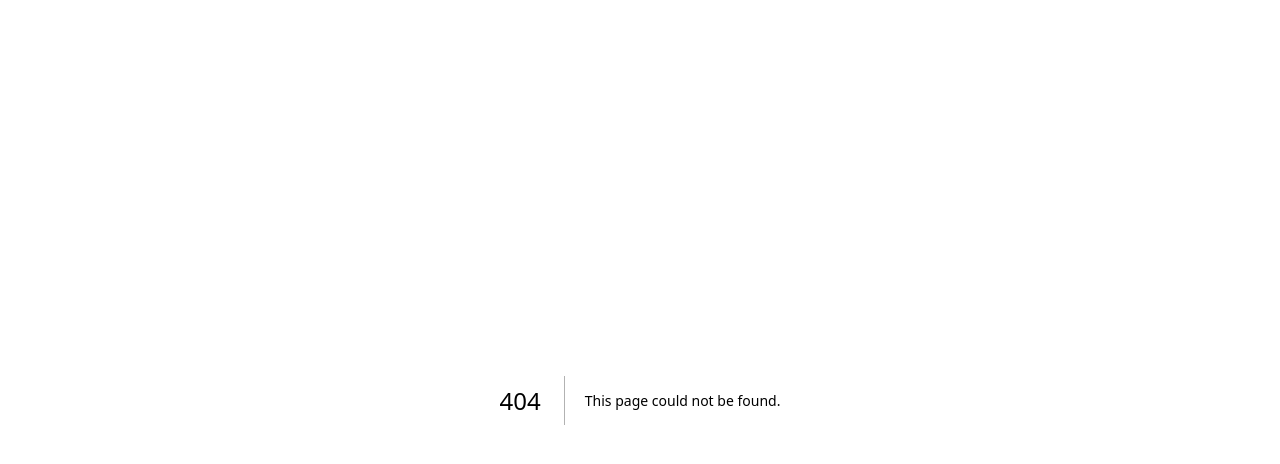
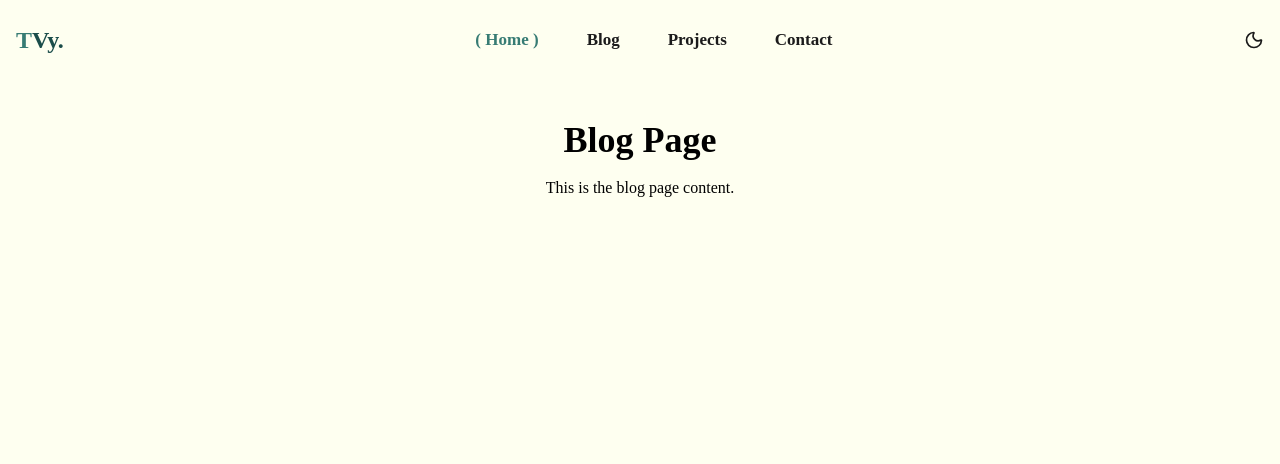
Before and after one commit to nhtvthaovy/me, a Next.js app: page /blog in a window 1280 px wide. Before the commit this address had no page. Shown: the top 464 px of the page. Built offline with nearby package versions, Linux system fonts and the light colour scheme; a web font is replaced by a local one.

Commit message:
Update UI

```diff
--- /dev/null
+++ b/src/app/blog/page.tsx
@@ -0,0 +1,11 @@
+
+const Blog = () => {
+    return (
+        <main className="bg-[#FEFFF0] flex min-h-screen flex-col items-center">
+            <h1 className="text-4xl font-bold mt-10">Blog Page</h1>
+            <p className="mt-4">This is the blog page content.</p>
+        </main>
+    );
+}
+
+export default Blog;
--- /dev/null
+++ b/src/app/contact/page.tsx
@@ -0,0 +1,11 @@
+
+const Contatct = () => {
+    return (
+        <main className="bg-[#FEFFF0] flex min-h-screen flex-col items-center">
+        <h1 className="text-4xl font-bold mt-10">Contact Page</h1>
+        <p className="mt-4">This is the contact page content.</p>
+        </main>
+    );
+    }
+
+export default Contatct;
--- a/src/app/home/page.tsx
+++ b/src/app/home/page.tsx
@@ -1,10 +1,8 @@
 import HeroSection from '../components/HeroSection';
-import NavBar from '../components/NavBar';
 
 const Home = () => {
   return (
     <main className="bg-[#FEFFF0] flex min-h-screen flex-col items-center">
-      <NavBar />
       <HeroSection />
     </main>
   );
--- a/src/app/layout.tsx
+++ b/src/app/layout.tsx
@@ -1,6 +1,7 @@
 import type { Metadata } from "next";
 import { Outfit, Ovo } from "next/font/google";
 import "./globals.css";
+import NavBar from "./components/NavBar";
 
 const outfit = Outfit({
   subsets: ["latin"],
@@ -27,6 +28,7 @@ export default function RootLayout({
   return (
     <html lang="en">
       <body className={`${ovo.variable} ${outfit.variable} antialiased`}>
+        <NavBar />
         {children}
       </body>
     </html>
--- /dev/null
+++ b/src/app/projects/page.tsx
@@ -0,0 +1,11 @@
+
+const Projects = () => {
+    return (
+        <main className="bg-[#FEFFF0] flex min-h-screen flex-col items-center">
+        <h1 className="text-4xl font-bold mt-10">Projects Page</h1>
+        <p className="mt-4">This is the projects page content.</p>
+        </main>
+    );
+    }
+
+export default Projects;
```
